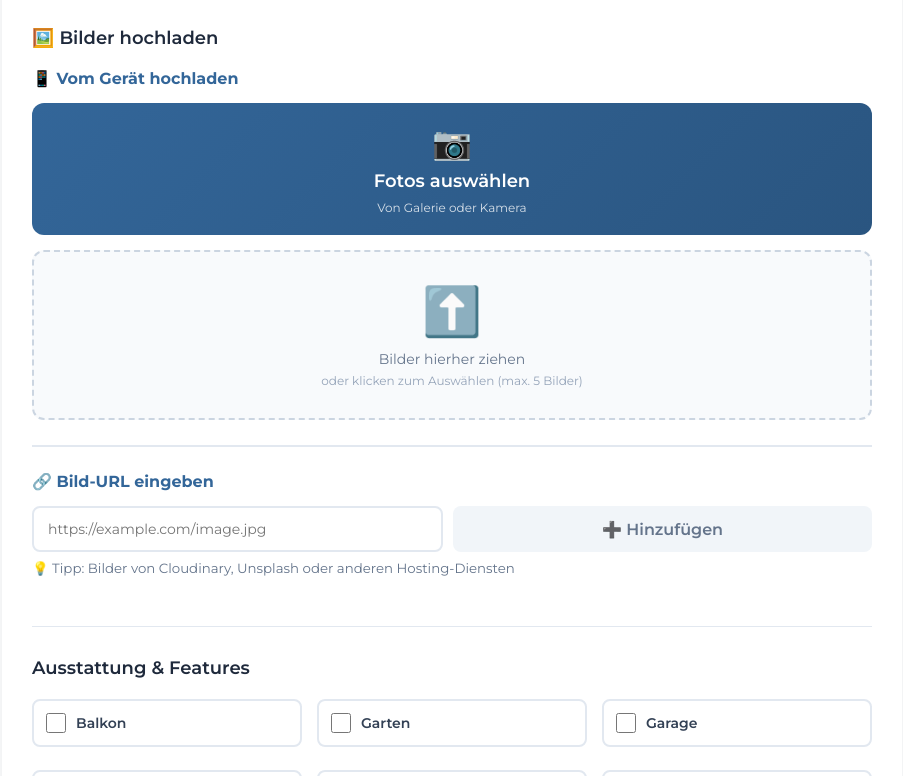
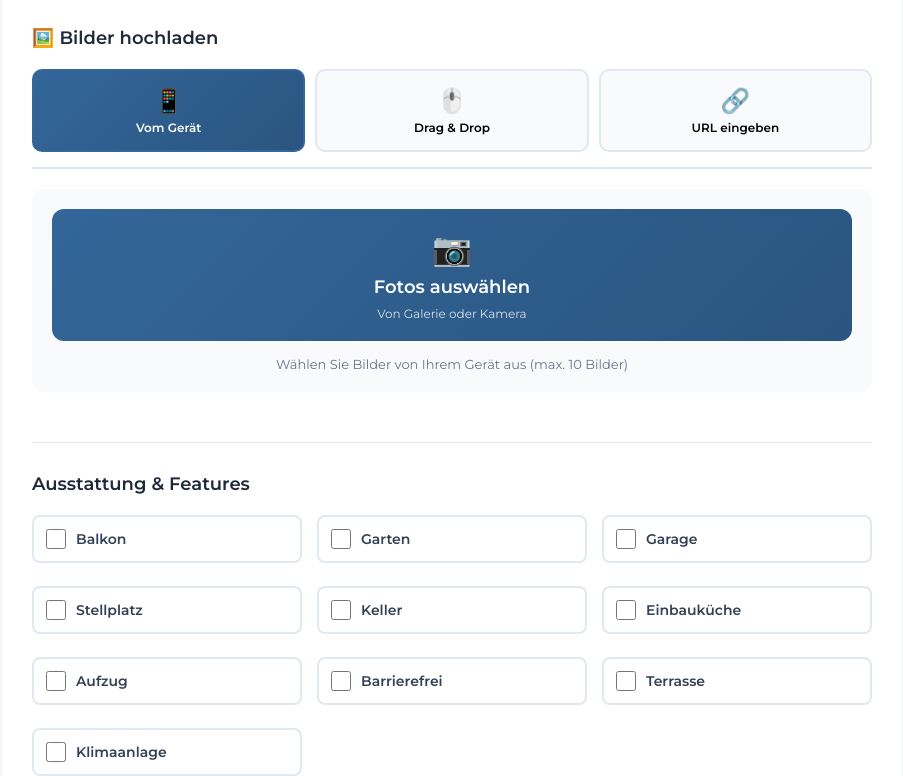
Before and after one commit to azzi-to/immobilien-ghumman, a plain HTML site: page admin-upload.html in a window 1280 px wide. Shown: the part 819-1595 px from the top of the page, without its empty margins (188-1091 px from the left). Drawn offline with Linux system fonts and the light colour scheme.

Commit message:
Bilder-Upload mit 3 Kategorien: Gerät, Drag&Drop, URL

```diff
--- a/admin-upload.html
+++ b/admin-upload.html
@@ -98,6 +98,75 @@
         textarea {
             min-height: 120px;
             resize: vertical;
+        }
+
+        /* Upload Tabs Navigation */
+        .upload-tabs {
+            display: flex;
+            gap: 10px;
+            margin-bottom: 20px;
+            border-bottom: 2px solid #e2e8f0;
+            padding-bottom: 15px;
+        }
+
+        .upload-tab {
+            flex: 1;
+            padding: 15px 10px;
+            border: 2px solid #e2e8f0;
+            border-radius: 10px;
+            background: #f8fafc;
+            cursor: pointer;
+            display: flex;
+            flex-direction: column;
+            align-items: center;
+            gap: 5px;
+            transition: all 0.3s ease;
+            font-family: 'Montserrat', sans-serif;
+        }
+
+        .upload-tab:hover {
+            border-color: #336699;
+            background: #f1f5f9;
+        }
+
+        .upload-tab.active {
+            background: linear-gradient(135deg, #336699 0%, #2a5580 100%);
+            color: white;
+            border-color: #336699;
+        }
+
+        .upload-tab .tab-icon {
+            font-size: 24px;
+        }
+
+        .upload-tab .tab-text {
+            font-size: 12px;
+            font-weight: 600;
+        }
+
+        /* Upload Tab Content */
+        .upload-tab-content {
+            display: none;
+            padding: 20px;
+            background: #f8fafc;
+            border-radius: 12px;
+            margin-bottom: 20px;
+        }
+
+        .upload-tab-content.active {
+            display: block;
+        }
+
+        .upload-info {
+            text-align: center;
+            color: #64748b;
+            font-size: 13px;
+            margin-top: 15px;
+        }
+
+        .url-input-area {
+            max-width: 600px;
+            margin: 0 auto;
         }
 
         /* Upload Device Button - Mobile-freundlich */
@@ -204,12 +273,32 @@
 
         /* Mobile: Drag&Drop kleiner, Upload-Button größer */
         @media (max-width: 768px) {
-            .image-upload#dropZone {
+            .upload-tabs {
+                flex-wrap: wrap;
+            }
+
+            .upload-tab {
+                padding: 12px 8px;
+            }
+
+            .upload-tab .tab-icon {
+                font-size: 20px;
+            }
+
+            .upload-tab .tab-text {
+                font-size: 11px;
+            }
+
+            .upload-tab-content {
                 padding: 15px;
             }
 
+            .image-upload#dropZone {
+                padding: 20px 15px;
+            }
+
             .image-upload#dropZone .upload-icon {
-                font-size: 28px;
+                font-size: 36px;
             }
 
             .btn-upload-device {
@@ -461,44 +550,63 @@
             <div class="form-section">
                 <h3 class="section-title">🖼️ Bilder hochladen</h3>
 
-                <!-- Option 1: Vom Gerät hochladen (Mobile-freundlich) -->
-                <div class="upload-option">
-                    <h4 style="margin-bottom: 15px; color: #336699;">📱 Vom Gerät hochladen</h4>
+                <!-- Tab-Navigation -->
+                <div class="upload-tabs">
+                    <button type="button" class="upload-tab active" onclick="showUploadTab('device')">
+                        <span class="tab-icon">📱</span>
+                        <span class="tab-text">Vom Gerät</span>
+                    </button>
+                    <button type="button" class="upload-tab" onclick="showUploadTab('dragdrop')">
+                        <span class="tab-icon">🖱️</span>
+                        <span class="tab-text">Drag & Drop</span>
+                    </button>
+                    <button type="button" class="upload-tab" onclick="showUploadTab('url')">
+                        <span class="tab-icon">🔗</span>
+                        <span class="tab-text">URL eingeben</span>
+                    </button>
+                </div>
 
-                    <!-- Verstecktes File Input -->
+                <!-- Tab 1: Vom Gerät hochladen (Standard/Immer sichtbar als erster Tab) -->
+                <div id="upload-tab-device" class="upload-tab-content active">
+                    <div class="upload-area-device">
                         <input type="file" id="fileInput" accept="image/*" multiple style="display: none;">
-
-                    <!-- Sichtbarer Upload Button für Mobile -->
                         <button type="button" class="btn-upload-device" onclick="document.getElementById('fileInput').click()">
                             <span class="btn-icon">📷</span>
                             <span class="btn-text">Fotos auswählen</span>
                             <span class="btn-hint">Von Galerie oder Kamera</span>
                         </button>
+                        <p class="upload-info">Wählen Sie Bilder von Ihrem Gerät aus (max. 10 Bilder)</p>
+                    </div>
+                </div>
 
-                    <!-- Drag & Drop Zone (Desktop) -->
+                <!-- Tab 2: Drag & Drop -->
+                <div id="upload-tab-dragdrop" class="upload-tab-content">
                     <div class="image-upload" id="dropZone">
                         <div class="upload-icon">⬆️</div>
                         <div class="upload-text">Bilder hierher ziehen</div>
-                        <div class="upload-hint">oder klicken zum Auswählen (max. 5 Bilder)</div>
+                        <div class="upload-hint">Ziehen Sie Ihre Bilder in diesen Bereich</div>
+                    </div>
+                    <p class="upload-info">Ziehen Sie Bilder per Drag & Drop in den Bereich oben</p>
+                </div>
+
+                <!-- Tab 3: URL eingeben -->
+                <div id="upload-tab-url" class="upload-tab-content">
+                    <div class="url-input-area">
+                        <label style="display: block; font-weight: 600; margin-bottom: 10px; color: #336699;">
+                            Bild-URL eingeben
+                        </label>
+                        <div style="display: flex; gap: 10px; flex-wrap: wrap;">
+                            <input type="url" name="imageUrl" id="imageUrl" placeholder="https://example.com/image.jpg"
+                                style="flex: 1; min-width: 200px;">
+                            <button type="button" onclick="addImageUrl()" class="btn btn-primary" style="padding: 12px 20px;">
+                                ➕ Hinzufügen
+                            </button>
+                        </div>
+                        <p class="upload-info">💡 Verwenden Sie URLs von Cloudinary, Unsplash oder anderen Hosting-Diensten</p>
                     </div>
                 </div>
 
-                <!-- Option 2: Bild-URL eingeben -->
-                <div class="upload-option" style="margin-top: 25px; padding-top: 25px; border-top: 2px solid #e2e8f0;">
-                    <h4 style="margin-bottom: 15px; color: #336699;">🔗 Bild-URL eingeben</h4>
-                    <div style="display: flex; gap: 10px; flex-wrap: wrap;">
-                        <input type="url" name="imageUrl" id="imageUrl" placeholder="https://example.com/image.jpg"
-                            style="flex: 1; min-width: 200px;">
-                        <button type="button" onclick="addImageUrl()" class="btn btn-secondary" style="padding: 12px 20px;">
-                            ➕ Hinzufügen
-                        </button>
-                    </div>
-                    <small style="color: #64748b; margin-top: 8px; display: block;">
-                        💡 Tipp: Bilder von Cloudinary, Unsplash oder anderen Hosting-Diensten
-                    </small>
-                </div>
-
-                <!-- Bild-Vorschau -->
+                <!-- Bild-Vorschau (immer sichtbar) -->
                 <div id="imagePreviewContainer" class="image-preview"></div>
                 <div id="uploadStatus" class="upload-status" style="display: none;"></div>
             </div>
@@ -590,6 +698,23 @@
             const parentToken = window.parent.localStorage.getItem('authToken');
             if (parentToken) {
                 api.setToken(parentToken);
+            }
+        }
+
+        // Tab-Wechsel Funktion
+        function showUploadTab(tabName) {
+            // Alle Tabs deaktivieren
+            document.querySelectorAll('.upload-tab').forEach(tab => {
+                tab.classList.remove('active');
+            });
+            document.querySelectorAll('.upload-tab-content').forEach(content => {
+                content.classList.remove('active');
+            });
+
+            // Ausgewählten Tab aktivieren
+            event.currentTarget.classList.add('active');
+            document.getElementById('upload-tab-' + tabName).classList.add('active');
+        }
             }
         }
 
```
Lines whose indentation alone changed are shown as unchanged.
